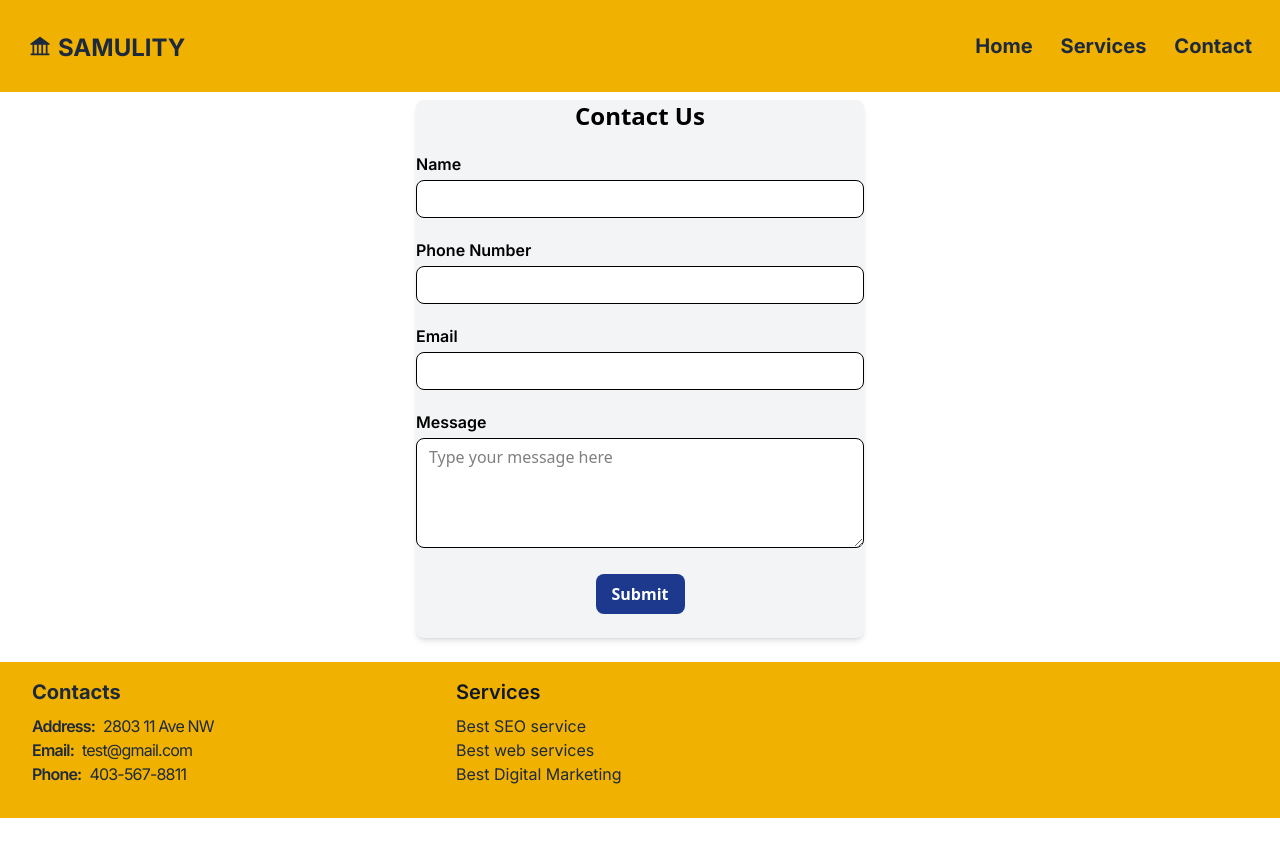
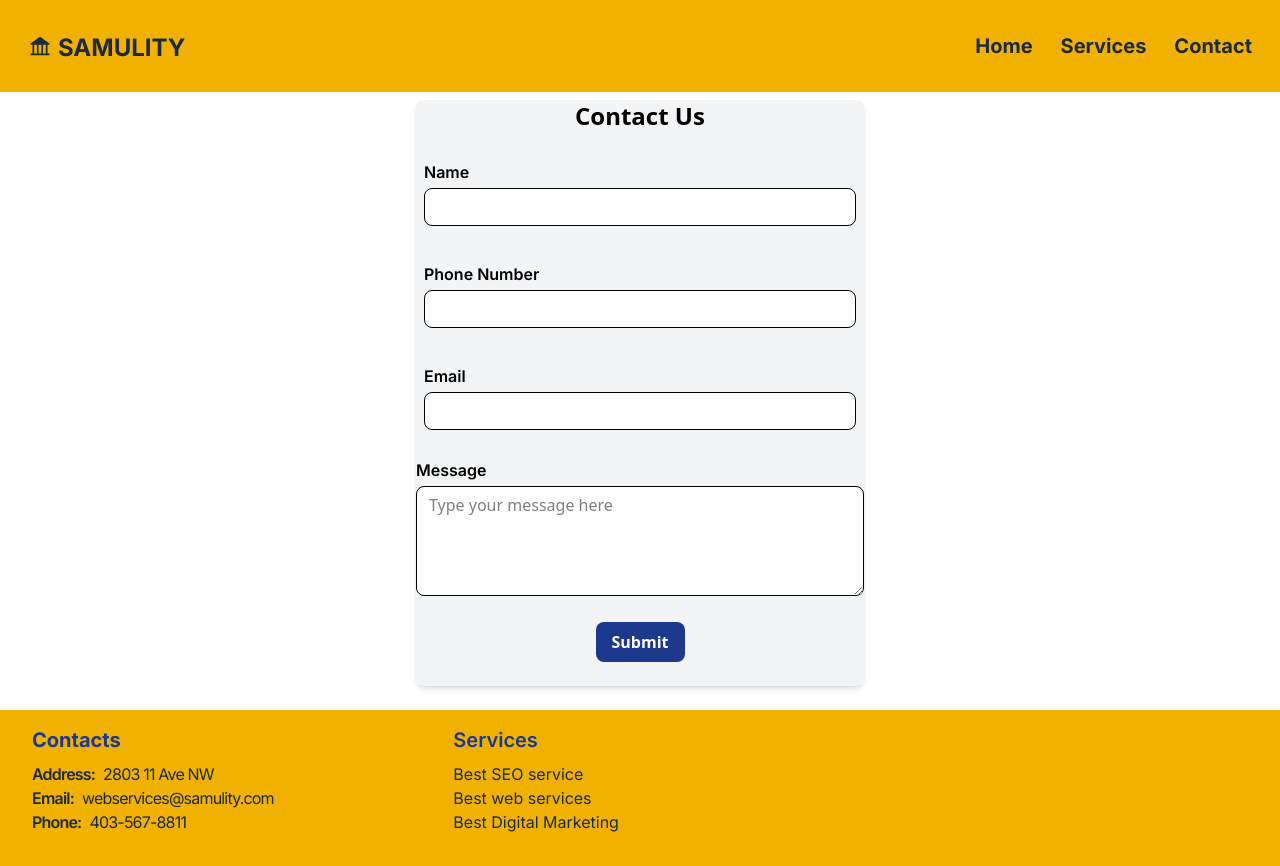
Before and after one commit to lordab/samuelity, a React (Vite) app: page /contact in a window 1280 px wide. Before the commit the page ends 818 px from the top, so only its background shows below. Built offline with nearby package versions, Linux system fonts and the light colour scheme; a web font is replaced by a local one.

Commit message:
added image and email to footer

```diff
--- a/src/components/Footer.jsx
+++ b/src/components/Footer.jsx
@@ -3,10 +3,10 @@ import React from "react";
 export default function Footer() {
   return (
     <footer className=" bg-yellow-500 shadow-sm mt-4 md:w-full">
-      <div className="grid grid-cols-1 gap-6 p-4 md:grid-cols-3">
+      <div className="grid grid-cols-1 gap-4 p-4 md:grid-cols-3">
         <div className="flex flex-col pl-4 mb-4">
           <div>
-            <h2 className="font-bold  text-gray-800 font-inter text-xl">
+            <h2 className="font-bold  text-blue-900 font-inter text-xl">
               Contacts
             </h2>
             <div className="flex flex-row mt-2">
@@ -22,7 +22,7 @@ export default function Footer() {
                 Email:
               </label>
               <p className="pl-2 text-gray-800 text-md font-inter tracking-tighter">
-                test@gmail.com
+                webservices@samulity.com
               </p>
             </div>
             <div className="flex flex-row">
@@ -38,7 +38,7 @@ export default function Footer() {
 
         <div className="flex flex-col pl-4 mb-4">
           <div>
-            <h2 className="font-semibold text-gray-900 font-inter text-xl mb-2">
+            <h2 className="font-semibold text-blue-900 font-inter text-xl mb-2">
               Services
             </h2>
             <div className="flex flex-row">
--- a/src/components/HeroComponent.jsx
+++ b/src/components/HeroComponent.jsx
@@ -1,15 +1,16 @@
 import React from "react";
 import { Navigate, useNavigate } from "react-router-dom";
+//import background from '/hero_section_bg.png';
 
 function HeroComponent() {
   const navigate = useNavigate();
   return (
-    <div className=" bg-yellow-500 w-full min-h-50">
+    <div className="bg-[url(/hero_section_bg.jpg)] bg-no-repeat rounded-sm bg-cover bg-center bg-origin-padding md:w-full min-h-100 md:min-h-100">
       <div className="pt-2 flex flex-col sm:max-w-lg items-center pl-4 pr-6 ml-4 md:mx-auto">
-        <h1 className="font-extrabold text-lg font-inter text-gray-700 mt-2 sm:text-3xl sm:mt-4">
+        <h1 className="font-extrabold text-lg font-inter text-gray-900 mt-2 sm:text-3xl sm:mt-4">
           Smart Digital Solutions
         </h1>
-        <p className="font-medium text-sm text-gray-700 font-inter sm:text-lg mt-0.5 md:mt-2">
+        <p className="font-medium text-sm text-gray-850 font-inter sm:text-lg mt-0.5 md:mt-2">
           We design beautiful websites and get them seen with smart SEO. No
           jargon, no fluff—just real solutions that work. Build it. Rank it.
           Grow it.
--- a/src/pages/Contact.jsx
+++ b/src/pages/Contact.jsx
@@ -6,19 +6,19 @@ function Contact() {
       <div className="max-w-md mx-auto bg-gray-100 rounded-lg shadow-md">
         <h2 className="text-2xl text-center font-semibold mb-5">Contact Us</h2>
         <form>
-          <div className="mb-5">
+          <div className="mb-5 p-2">
             <label className="block mb-1 text-md font-semibold font-inter">
               Name
             </label>
             <input className="w-full px-3 border rounded-lg bg-white py-1.5" />
           </div>
-          <div className="mb-5">
+          <div className="mb-5 p-2">
             <label className="block mb-1 text-md font-semibold font-inter">
               Phone Number
             </label>
             <input className="w-full px-3 border rounded-lg bg-white py-1.5" />
           </div>
-          <div className="mb-5">
+          <div className="mb-5 p-2">
             <label className="block mb-1 text-md font-semibold font-inter">
               Email
             </label>
@@ -27,7 +27,7 @@ function Contact() {
               type="text"
             />
           </div>
-          <div className="mb-5">
+          <div className="mb-5" p-2>
             <label className="block mb-1 text-md font-semibold font-inter">
               Message
             </label>
```
Also changed, not shown: 2 other files (tests, documents, lock files or other folders).
